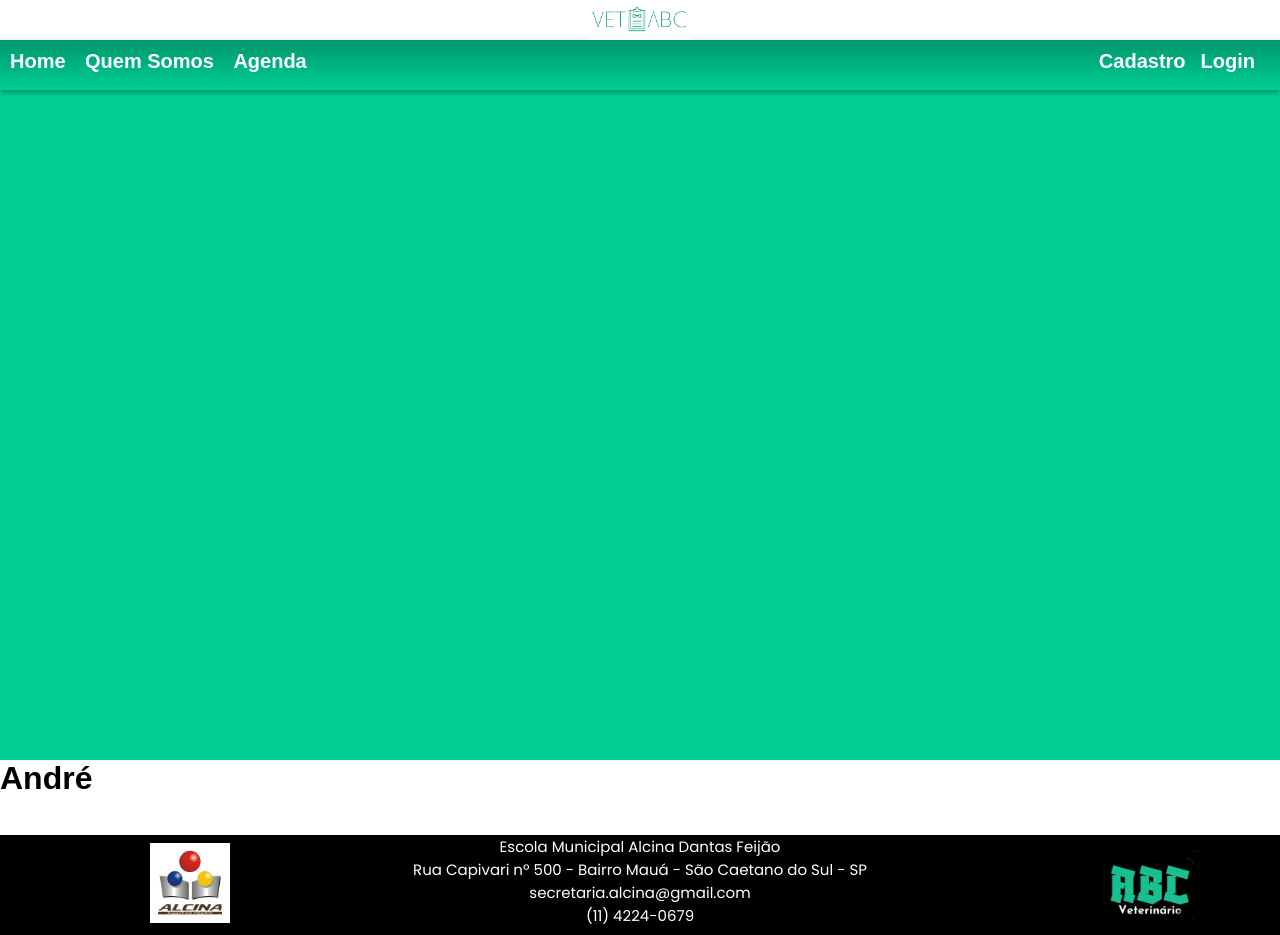
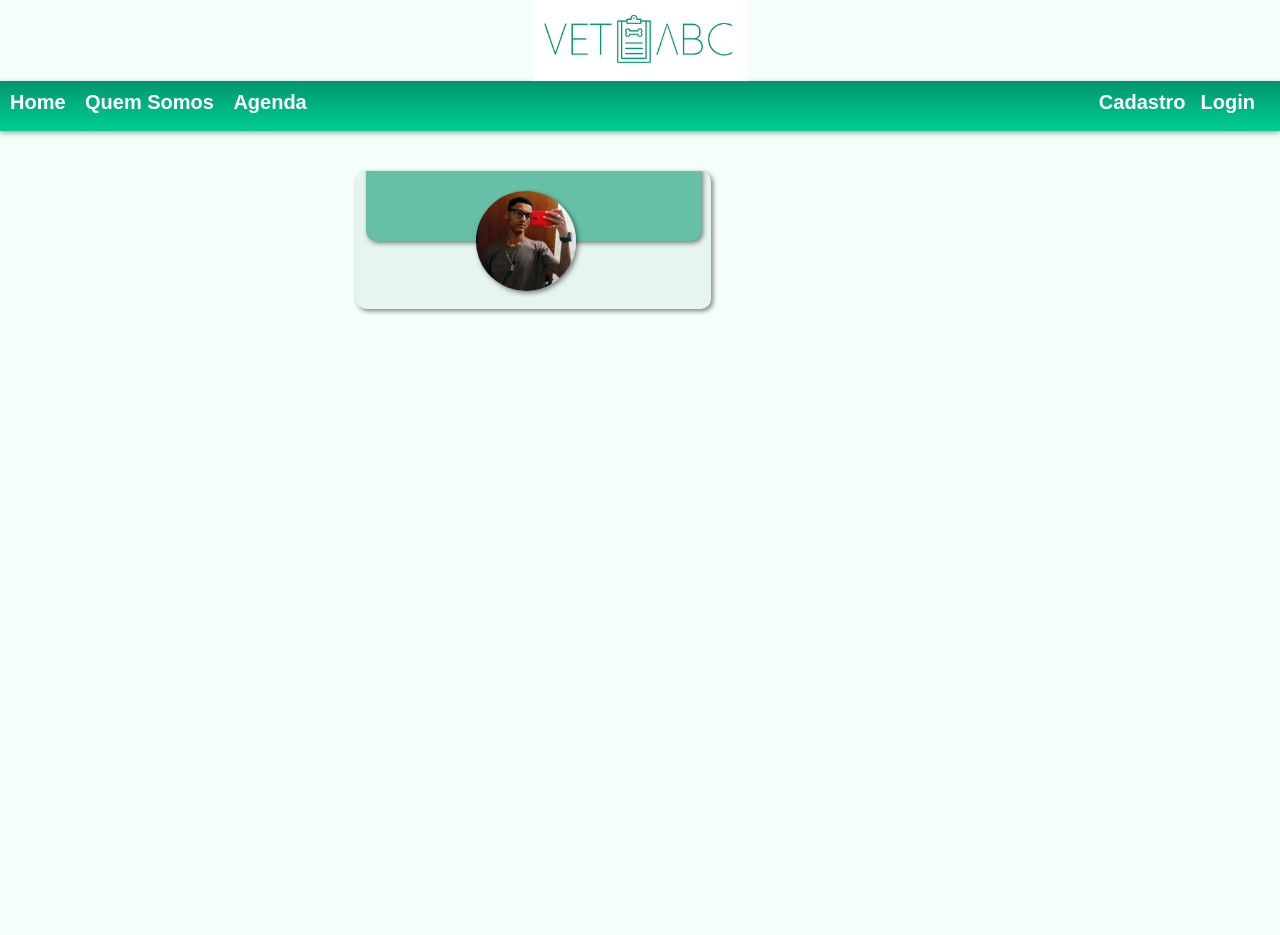
Before and after one commit to andre-reis-dev/Vet-ABC-exposoft, a PHP site: page /assets/html/quemsomos.html in a window 1280 px wide. After the commit the page ends 314 px from the top, so only its background shows below. Run offline with PHP 8.4, Linux system fonts and the light colour scheme.

Commit message:
07-10-2022
criei as div que serão as caixinhas de apresentação

```diff
--- a/assets/css/style-quemsomos.css
+++ b/assets/css/style-quemsomos.css
@@ -1,14 +1,45 @@
 @import url('https://fonts.googleapis.com/css2?family=Poppins&display=swap');
-@import url('https://fonts.googleapis.com/css2? family= Inter+Tight:wght@300 & family= Poppins & display=swap');
+
 
 *{margin:0;
   padding:0;}
 
-{
-    box-sizing: border-box;
-    margin: 0;
-    padding: 0;
-    font-family: sans-serif;
+body{
+    background-color: #F5FFFA;
+}
+.box-andre{
+     height: auto;
+    width: auto;
+    background-color: #e6f5f0;
+    margin-top: 40px;
+    margin-left: auto;
+    margin-right: auto;
+    box-shadow: 2px 2px 5px rgba(0,0,0,0.5);
+    border-radius: 10px;
+    overflow: hidden;
+}
+.cor-foto-a{
+    margin-top: -10px;;
+    height: 80px;
+    width:335px;
+    background-color: #66c0a7;
+    margin-left: auto;
+    margin-right: auto;
+    box-shadow: 2px 2px 5px rgba(0,0,0,0.5);
+    border-radius: 10px;
+
+
+}
+.foto-a{
+    margin-top: -50px;
+    border-radius: 50%;
+    background-size: 40px;
+    width: 100px;
+    height: 100px;
+    margin-left: 120px;
+    box-shadow: 2px 2px 5px rgba(0,0,0,0.5);
+   background-size: 100px;
+
 }
 
 .col-sm-1 {width: 8.33%;}
@@ -24,40 +55,6 @@
 .col-sm-11 {width: 91.66%;}
 .col-sm-12 {width: 100%;}
 
-header {
-    display: flex;
-    justify-content: center;
-}
-.page-top {
-    height: 50vh;
-}
-nav {
-    background: linear-gradient(180deg, #00966c, #00ce94);
-    padding: 10px;
-    color: white;
-    font-weight: bold;
-    box-shadow: 0px 2px 5px rgba(0,0,0,0.350);
-}
-.three-bars {
-    font-size: 40px;
-}
-a {
-    text-decoration: none;
-    color: white;
-    font-weight: bold;
-}
-#menu {
-    display: none;
-}
-.start-page {
-    background-image: url(../img/veterinario.jpg);
-    height: 100%;
-    background-repeat: no-repeat;
-    background-size: 100%;
-}
-.links {
-    display: none;
-}
 
 
 @media only screen and (min-width:600px) {
@@ -74,73 +71,6 @@ a {
     .col-md-11 {width: 91.66%;}
     .col-md-12 {width: 100%;}
 
-    .three-bars {
-        display: none;
-    }
-    #menu {
-        display: block;
-    }
-    #menu li {
-        display: inline;
-        font-size: 25px;
-    }
-    #menu li:not(:last-child) {
-        margin-right: 15px;
-    }
-    .page-top {
-        height: 70vh;
-    }
-    .start-page {
-        height: 100%;
-    }
-
-    .login-cadastro {
-        float: right;
-        margin-right: 15px;
-    }
-
-    .links {
-        display: flex;
-        justify-content: center;
-        margin-top: -60px;
-    }
-    .links > div:not(:last-child) {
-        margin-right: 10%;
-    }
-    .links > div > h2 {
-        margin-bottom: 10px;
-    }
-    .box-agenda {
-        text-align: center;
-        background-color: white;
-        border-radius: 15px;
-        box-shadow: 0px 0px 5px rgba(0,0,0,0.5);
-        padding: 10px;
-    }
-    .box-agenda > img {
-        width: 70%;
-    }
-    .box-sobre {
-        text-align: center;
-        background-color: white;
-        border-radius: 15px;
-        box-shadow: 0px 0px 5px rgba(0,0,0,0.5);
-        padding: 10px;
-    }
-    .box-sobre > img {
-        width: 70%;
-    }
-    .box-login {
-        text-align: center;
-        background-color: white;
-        border-radius: 15px;
-        box-shadow: 0px 0px 5px rgba(0,0,0,0.5);
-        padding: 10px;
-    }
-    .box-login > img {
-        width: 70%;
-    }
-}
 
 @media only screen and (min-width: 1024px) {
     .col-lg-1 {width: 8.33%;}
--- a/assets/html/quemsomos.html
+++ b/assets/html/quemsomos.html
@@ -8,17 +8,17 @@
     <meta http-equiv="X-UA-Compatible" content="IE=edge">
     <link rel="stylesheet" href="../css/style-quemsomos.css" >
     <link rel="stylesheet" href="../css/style-global.css">
-    <link rel="stylesheet" href="../css/rodape.css">
+
 </head>
 
 <body>
     <div class="container col-sm-12 col-md-12 col-lg-12">
 
         <header class="area-logo"> <!-- parte branca da logo -->
-            <img class="col-sm-5 col-md-3 col-lg-1" src="../img/logo.png" alt="logo da empresa vet abc"><!-- imagem logo -->
+            <img class="col-sm-5 col-md-3 col-lg-2" src="../img/logo.png" alt="logo da empresa vet abc"><!-- imagem logo -->
         </header>
 
-        <div class="page-top">
+
             <nav>
                 <span class="material-symbols-outlined three-bars col-sm-2" onclick="toggleMenu()">menu</span>
                 <ul id="menu">
@@ -31,29 +31,22 @@
 
             </nav>
 
-        </div>
+
         <div class="caixote"><!-- caixinha de texto -->
             <div class="andre col-sm-12 col-md-10 col-lg-10"> <!--  -->
 
-                <div class="box-andre col-sm-8 col-md-12 col-lg-8">
-                    <div class="foto-a " style="background-image: url(../img/andr%C3%A9.jpg) "> <!-- bolinha da imagem --></div>
-                    <h1 class="text-a"> André</h1>
+                <div class="box-andre col-sm-8 col-md-12 col-lg-4">
+                    <div class="cor-foto-a"> </div>
+                    <div  class="foto-a" style="background-image: url(../img/andr%C3%A9.jpg)"></div><!-- bolinha da imagem -->
+                    <h1 class="text-a"> </h1>
                     <br>  <!-- texto de informação -->
                 </div>
             </div>
         </div>
 
-        <footer class="rodape col-sm-12 col-md-12 col-lg-12">
-            <img src="../img/alcina.jpg" class="logo-alcina col-sm-12 col-md-12 col-lg-12"><!-- imagem alcina -->
-            <img src="../img/logo-abc.png" class="logo-abc"><!-- imagem abc -->
-            <div class="info"> <!-- classe onde estáarmazenado as informações -->
-                <p class="r-name">Escola Municipal Alcina Dantas Feijão</p>
-                <p class="r-endereco">Rua Capivari nº 500 - Bairro Mauá - São Caetano do Sul - SP</p>
-                <p class="r-email">secretaria.alcina@gmail.com</p>
-                <p class="r-tel">(11) 4224-0679</p>
-            </div>
-        </footer>
-    </div>
+
+
+
     <script src="../javascript/toggle_menu.js"></script>
 </body>
 </html>
```
